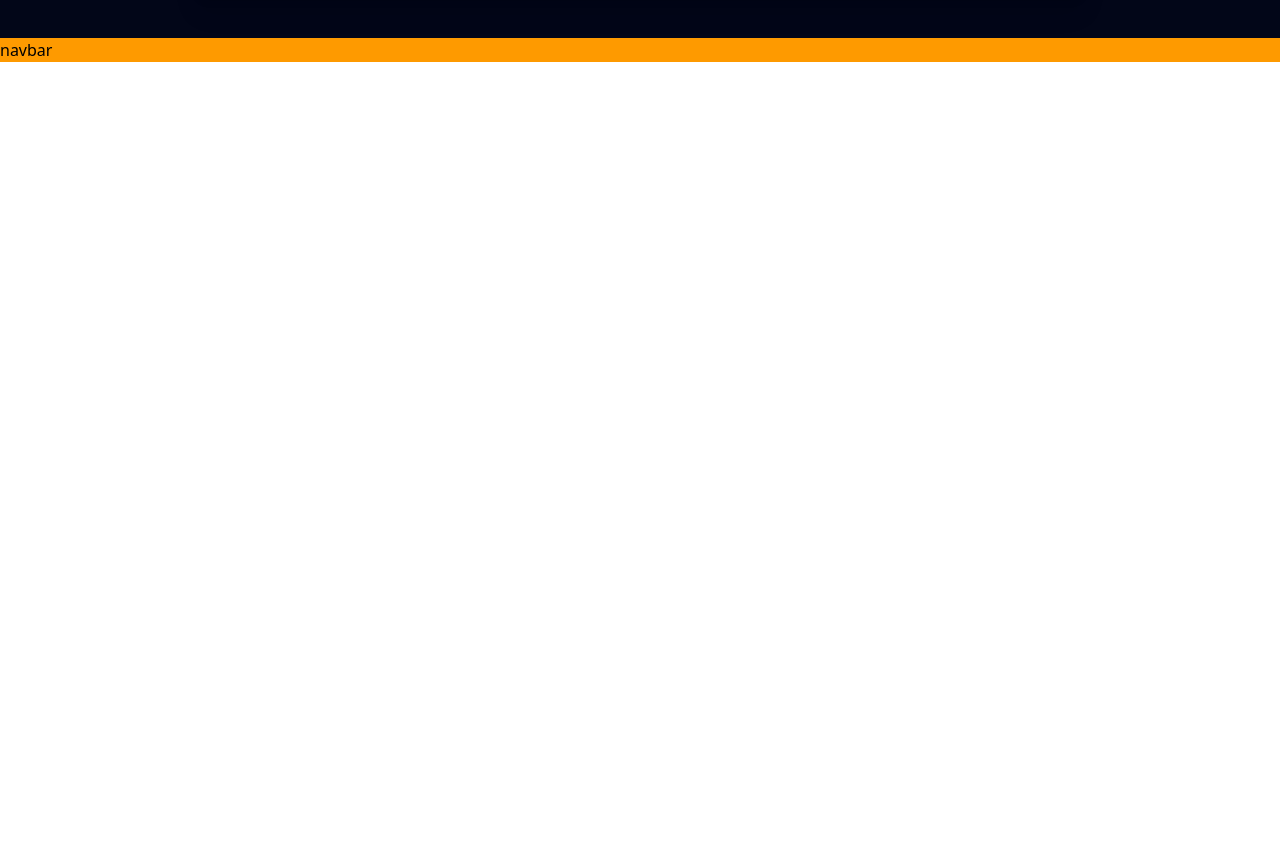
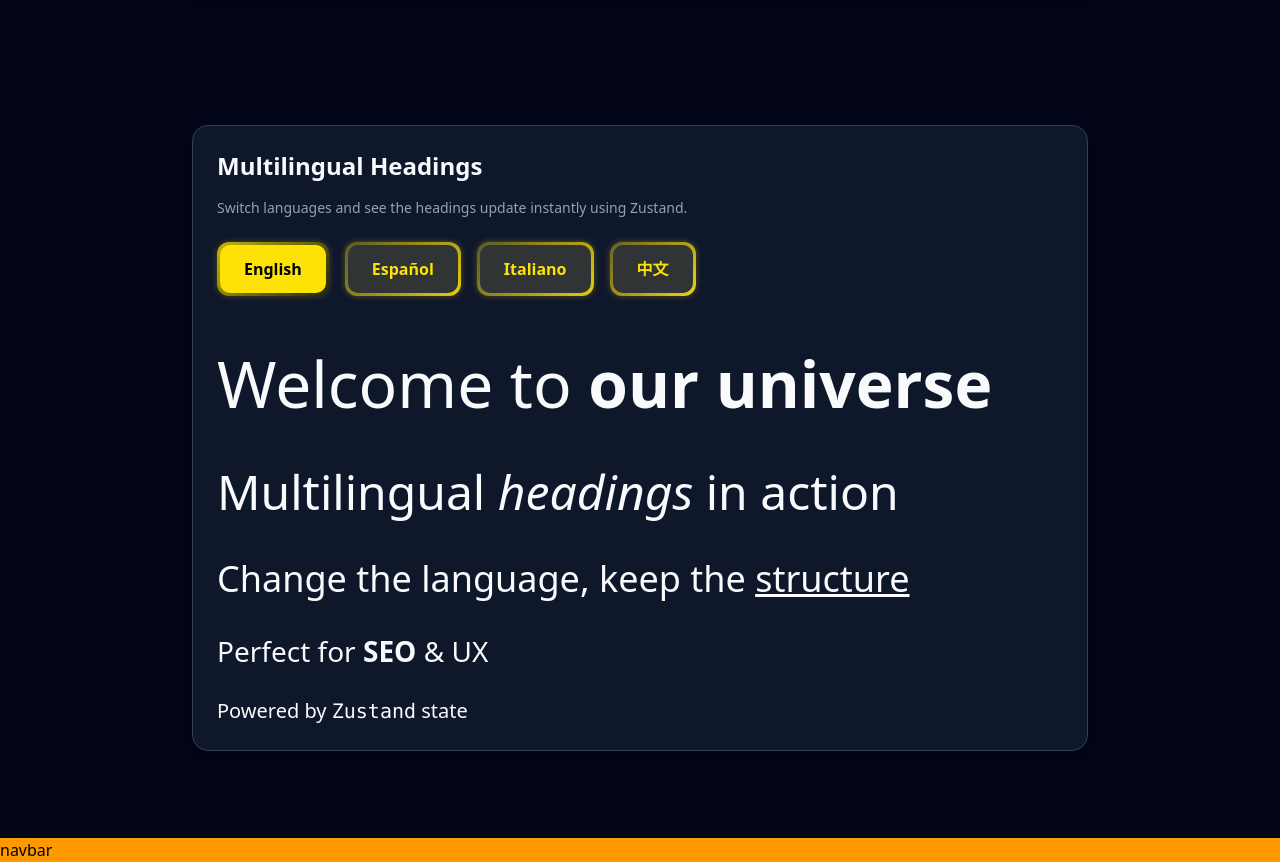
Before and after one commit to humbertoragazzini/primalport-rebuild, a Next.js app: page /components in a window 1280 px wide. Shown: the part 5561-6423 px from the top of the page. Before the commit the page ends 5623 px from the top, so only its background shows below. Built offline with nearby package versions, Linux system fonts and the light colour scheme.

Commit message:
added multilang text span

```diff
--- a/package.json
+++ b/package.json
@@ -13,7 +13,8 @@
     "next": "16.0.3",
     "react": "19.2.0",
     "react-dom": "19.2.0",
-    "react-icons": "^5.5.0"
+    "react-icons": "^5.5.0",
+    "zustand": "^5.0.8"
   },
   "devDependencies": {
     "@tailwindcss/postcss": "^4",
--- a/src/app/components/components.tsx
+++ b/src/app/components/components.tsx
@@ -1,5 +1,9 @@
+"use client";
+
 import PpButton from "@/src/components/atoms/Button";
 import Heading from "@/src/components/atoms/Heading";
+import MultiLangSpan from "@/src/components/atoms/MultiLangSpan";
+import { useLanguageStore } from "@/src/hooks/useLanguage";
 import {
   FaBeer,
   FaArrowRight,
@@ -179,3 +183,110 @@ export function ButtonsShowcase() {
     </div>
   );
 }
+// Your multilingual heading demo data
+const HEADING_CONTENT = [
+  {
+    level: 1 as const,
+    content: {
+      en: "Welcome to <strong>our universe</strong>",
+      es: "Bienvenido a <strong>nuestro universo</strong>",
+      it: "Benvenuto nel <strong>nostro universo</strong>",
+      ch: "欢迎来到<strong>我们的宇宙</strong>",
+    },
+  },
+  {
+    level: 2 as const,
+    content: {
+      en: "Multilingual <em>headings</em> in action",
+      es: "Encabezados <em>multilingües</em> en acción",
+      it: "Titoli <em>multilingue</em> in azione",
+      ch: "多语言<em>标题</em>动态展示",
+    },
+  },
+  {
+    level: 3 as const,
+    content: {
+      en: "Change the language, keep the <u>structure</u>",
+      es: "Cambia el idioma, mantén la <u>estructura</u>",
+      it: "Cambia la lingua, mantieni la <u>struttura</u>",
+      ch: "切换语言但保持<u>结构</u>",
+    },
+  },
+  {
+    level: 4 as const,
+    content: {
+      en: "Perfect for <strong>SEO</strong> & UX",
+      es: "Perfecto para <strong>SEO</strong> y UX",
+      it: "Perfetto per <strong>SEO</strong> e UX",
+      ch: "非常适合<strong>SEO</strong>和体验",
+    },
+  },
+  {
+    level: 5 as const,
+    content: {
+      en: "Powered by <code>Zustand</code> state",
+      es: "Impulsado por el estado de <code>Zustand</code>",
+      it: "Alimentato dallo stato di <code>Zustand</code>",
+      ch: "由 <code>Zustand</code> 状态驱动",
+    },
+  },
+];
+
+export function HeadingsI18nShowcase() {
+  const language = useLanguageStore((state) => state.language);
+  const setLanguage = useLanguageStore((state) => state.setLanguage);
+
+  return (
+    <div className="min-h-screen flex items-center justify-center bg-slate-950 px-6 py-10">
+      <div className="w-full max-w-4xl rounded-2xl bg-slate-900 border border-slate-700 p-6 shadow-xl">
+        <h2 className="mb-4 text-2xl font-semibold text-slate-50">
+          Multilingual Headings
+        </h2>
+
+        <p className="mb-6 text-sm text-slate-400">
+          Switch languages and see the headings update instantly using Zustand.
+        </p>
+
+        {/* LANGUAGE BUTTONS */}
+        <div className="flex flex-wrap gap-4 mb-10">
+          <PpButton
+            theme={language === "en" ? "yellow" : "graphite"}
+            onClick={() => setLanguage("en")}
+          >
+            English
+          </PpButton>
+
+          <PpButton
+            theme={language === "es" ? "yellow" : "graphite"}
+            onClick={() => setLanguage("es")}
+          >
+            Español
+          </PpButton>
+
+          <PpButton
+            theme={language === "it" ? "yellow" : "graphite"}
+            onClick={() => setLanguage("it")}
+          >
+            Italiano
+          </PpButton>
+
+          <PpButton
+            theme={language === "ch" ? "yellow" : "graphite"}
+            onClick={() => setLanguage("ch")}
+          >
+            中文
+          </PpButton>
+        </div>
+
+        {/* HEADINGS */}
+        <div className="space-y-6">
+          {HEADING_CONTENT.map(({ level, content }, index) => (
+            <Heading key={index} level={level} className="text-slate-50">
+              <MultiLangSpan content={content} />
+            </Heading>
+          ))}
+        </div>
+      </div>
+    </div>
+  );
+}
--- a/src/app/components/page.tsx
+++ b/src/app/components/page.tsx
@@ -1,11 +1,17 @@
 import Image from "next/image";
-import { ButtonsShowcase, ColorGrid, HeadingShowcase } from "./components";
+import {
+  ButtonsShowcase,
+  ColorGrid,
+  HeadingShowcase,
+  HeadingsI18nShowcase,
+} from "./components";
 export default function Home() {
   return (
     <main className="w-full min-h-screen">
       <ColorGrid></ColorGrid>
       <HeadingShowcase></HeadingShowcase>
       <ButtonsShowcase></ButtonsShowcase>
+      <HeadingsI18nShowcase></HeadingsI18nShowcase>
     </main>
   );
 }
--- /dev/null
+++ b/src/components/atoms/MultiLangSpan.tsx
@@ -0,0 +1,33 @@
+"use client";
+
+import { useLanguageStore } from "@/src/hooks/useLanguage";
+
+// adjust to your path
+
+type MultiLangHTML = {
+  en: string;
+  es: string;
+  it: string;
+  ch: string;
+};
+
+type MultiLangSpanProps = {
+  content: MultiLangHTML;
+  className?: string;
+};
+
+export default function MultiLangSpan({
+  content,
+  className = "",
+}: MultiLangSpanProps) {
+  const language = useLanguageStore((state) => state.language);
+  const selected = content[language] || content.en; // fallback to English
+
+  return (
+    <span
+      className={className}
+      lang={language}
+      dangerouslySetInnerHTML={{ __html: selected }}
+    />
+  );
+}
--- /dev/null
+++ b/src/hooks/useLanguage.ts
@@ -0,0 +1,6 @@
+import { create } from "zustand";
+
+export const useLanguageStore = create((set) => ({
+  language: "en",
+  setLanguage: (lang: string) => set({ language: lang }),
+}));
```
Also changed, not shown: 1 other file (tests, documents, lock files or other folders).
